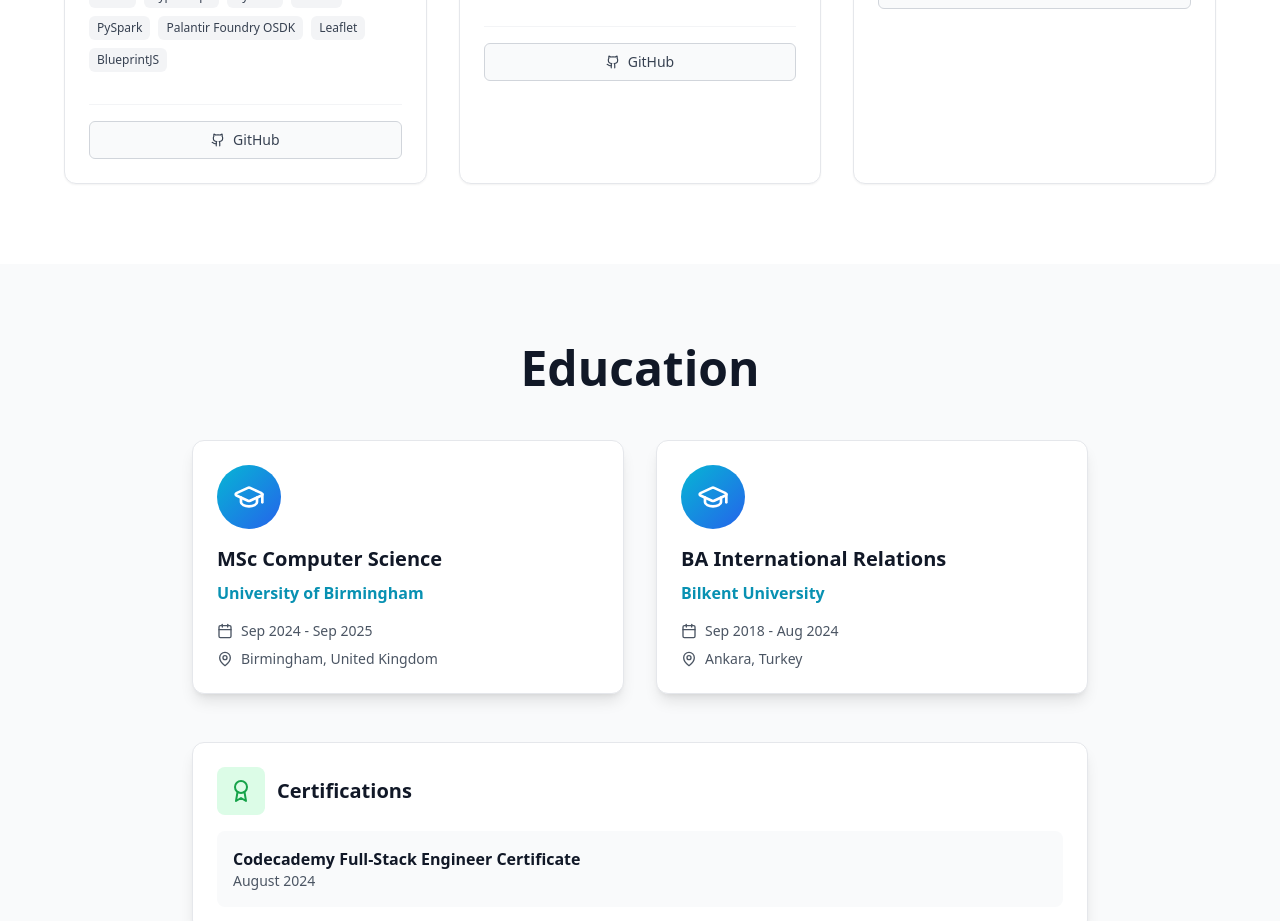
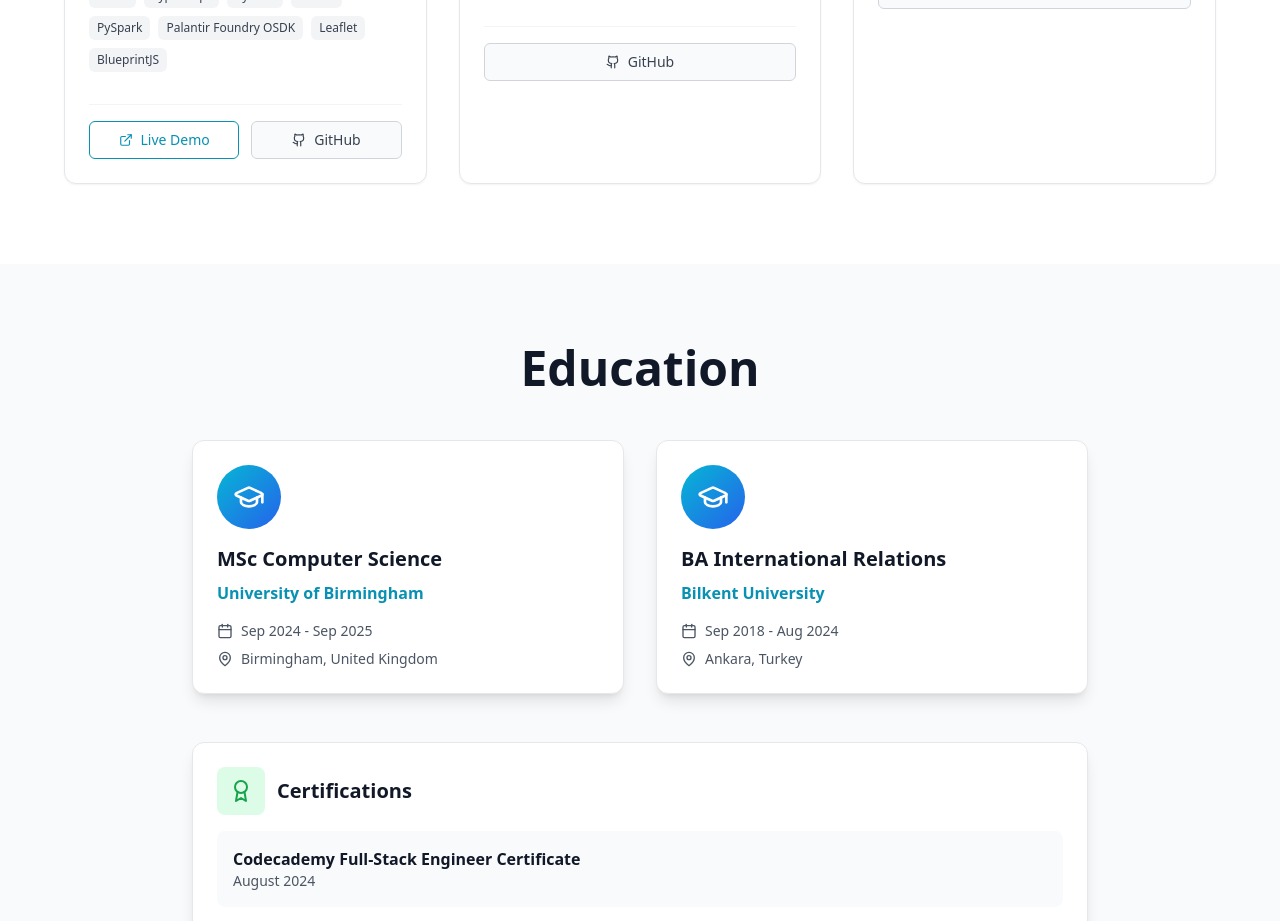
Before and after one commit to alpatamerr/personal-portfolio, a React (Vite) app: page / in a window 1280 px wide. Shown: the part 4780-5701 px from the top of the page. Built offline with nearby package versions, Linux system fonts and the light colour scheme.

Commit message:
Update Projects component for live demo link

```diff
--- a/src/data/portfolio.ts
+++ b/src/data/portfolio.ts
@@ -99,6 +99,7 @@
       'Architected a semantic data model (13 entity types) with server-side business logic, automated threshold alerts, and full CRUD operations via TypeScript Functions.',
     ],
     technologies: 'React, TypeScript, Python, Polars, PySpark, Palantir Foundry OSDK, Leaflet, BlueprintJS',
+    liveDemo: 'https://www.youtube.com/watch?v=GIf3iSV59ms',
     github: 'https://github.com/alpatamerr/crisis-logistics-command-system',
   },
   {
```
